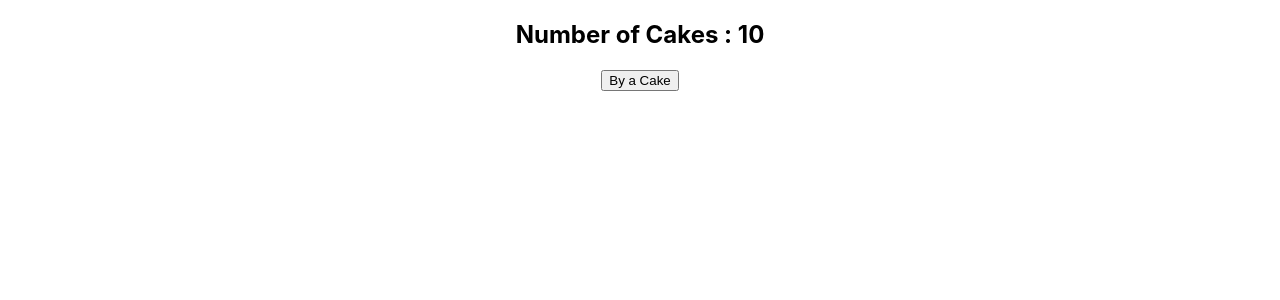
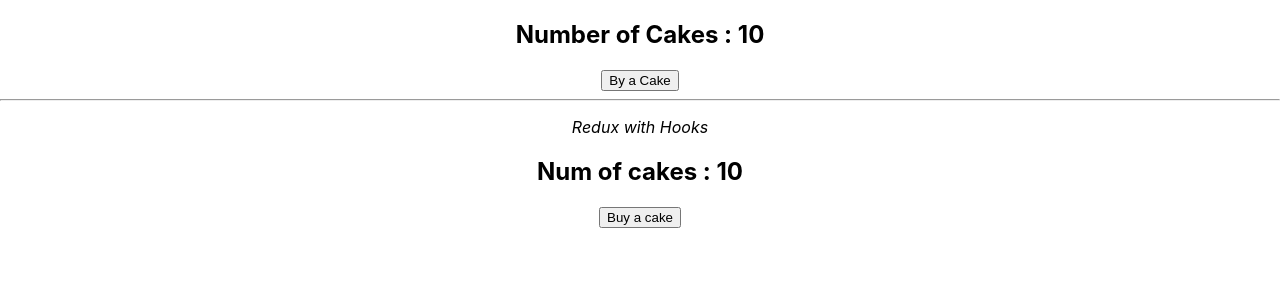
Before and after one commit to CalyCherkaoui/react-redux-tuto, a React (Create React App) app: page / in a window 1280 px wide. Shown: the top 300 px of the page. Built offline with nearby package versions, Linux system fonts and the light colour scheme.

Commit message:
Add hooksCakeContainer component to App

```diff
--- a/src/App.js
+++ b/src/App.js
@@ -3,12 +3,14 @@ import { Provider } from 'react-redux';
 import store from './redux/store';
 import './App.css';
 import CakeContainer from './components/CakeContainer';
+import HooksCakeContainer from './components/HooksCakeContainer';
 
 function App() {
   return (
     <Provider store={store}>
       <div className="App">
         <CakeContainer />
+        <HooksCakeContainer />
       </div>
     </Provider>
   );
```
